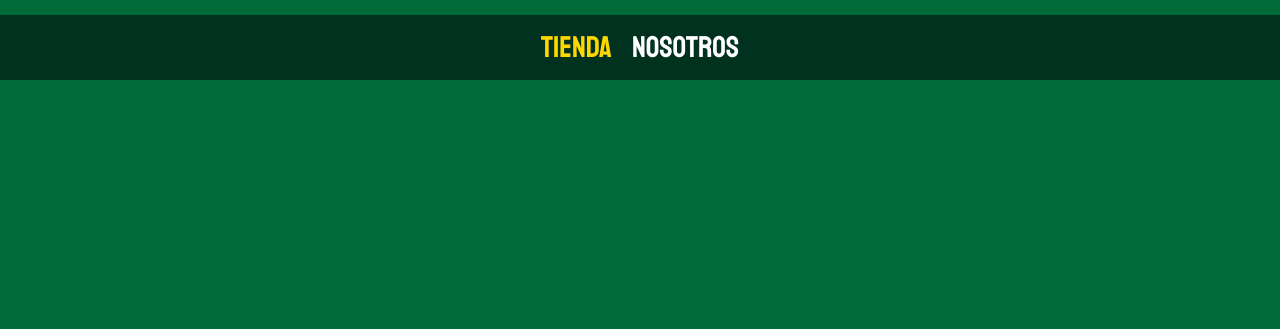
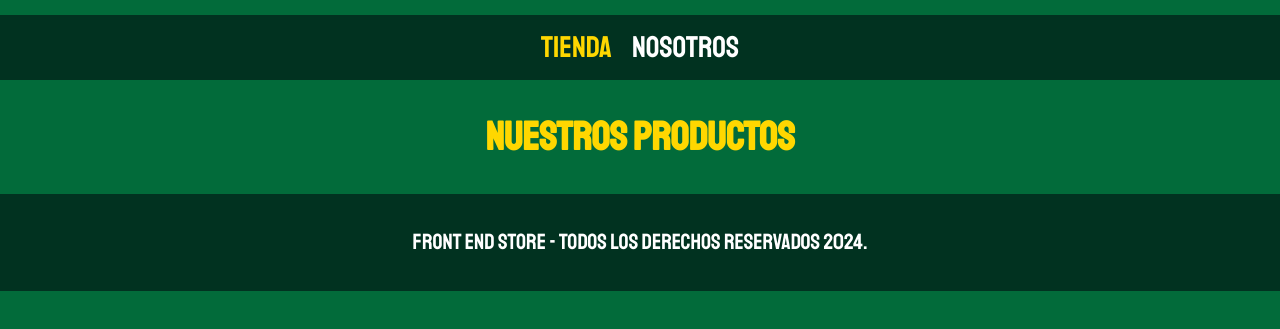
Before and after one commit to FernandoMercado-Dev/web_ClothingStore-ES, a plain HTML site: page index.html in a window 1280 px wide. Shown: the part 149-478 px from the top of the page. Drawn offline with Linux system fonts and the light colour scheme.

Commit message:
ADD main and footer in html and style file

```diff
--- a/css/style.css
+++ b/css/style.css
@@ -65,6 +65,7 @@ h3 {
     font-size: 2.4;
 }
 
+/* ///////////////////////////////////// */
 /* Header */
 .header {
     display: flex;
@@ -75,6 +76,7 @@ h3 {
     margin: 3rem 0;
 }
 
+/* ///////////////////////////////////// */
 /* Navegación */
 .navegacion {
     background-color: var(--primarioOscuro);
@@ -92,3 +94,19 @@ h3 {
 .navegacion__enlace:hover {
     color: var(--secundario);
 }
+
+
+
+/* ///////////////////////////////////// */
+/* Footer */
+.footer {
+    background-color: var(--primarioOscuro);
+    padding: 1rem 0;
+    margin-top: 2rem;
+}
+
+.footer__texto {
+    font-family: var(--fuentePrincipal);
+    text-align: center;
+    font-size: 2.2rem;
+}
--- a/index.html
+++ b/index.html
@@ -19,5 +19,13 @@
         <a class="navegacion__enlace navegacion__enlace--activo" href="#">Tienda</a>
         <a class="navegacion__enlace" href="#">Nosotros</a>
     </nav>
+
+    <main class="contenedor">
+        <h1>Nuestros Productos</h1>
+    </main>
+
+    <footer class="footer">
+        <p class="footer__texto">Front End Store - Todos los derechos reservados 2024.</p>
+    </footer>
 </body>
 </html>
```
